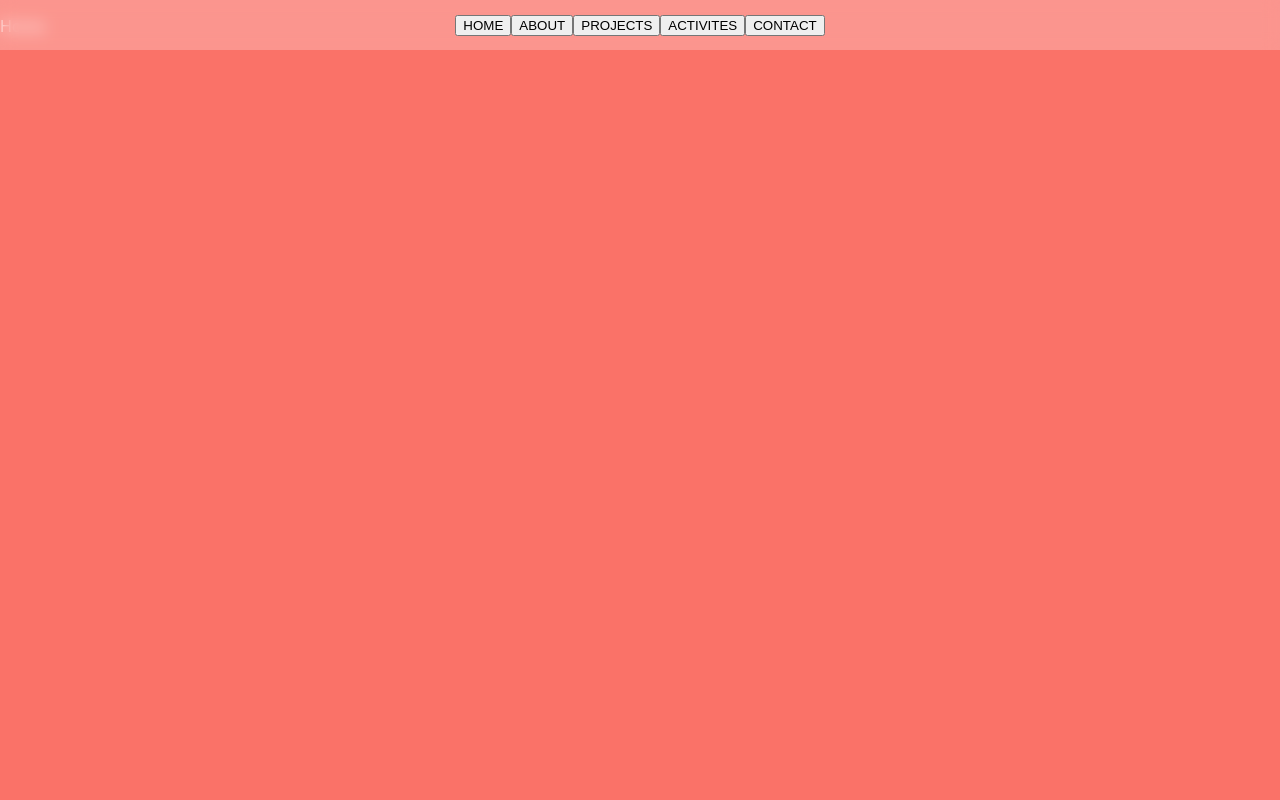
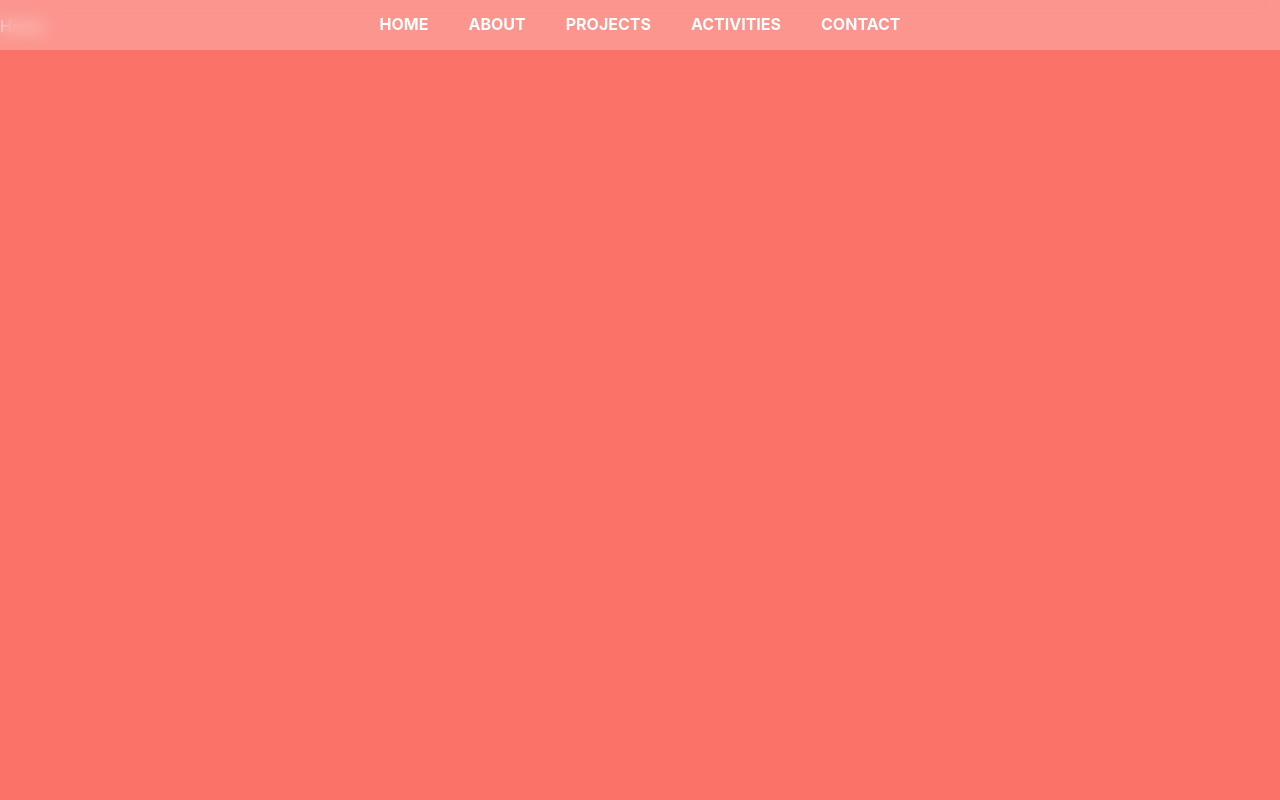
Before and after one commit to AdamMuzz/Personal-Site, a React (Create React App) app: page / in a window 1280 px wide. Shown: the top 800 px of the page. Built offline with nearby package versions, Linux system fonts and the light colour scheme.

Commit message:
made nav bar pretty

```diff
--- a/src/App.css
+++ b/src/App.css
@@ -36,13 +36,3 @@
 .break1 {
   background-image: url('./images/H--A\ break.svg');
 }
-
-#NavBar {
-  background-color: rgba(255, 255, 255, 0.3);
-	backdrop-filter: blur(10px);
-
-	position: fixed;
-	width: 100%;
-	height: 50px;
-	top: 0px;
-}
--- a/src/Header.css
+++ b/src/Header.css
@@ -3,10 +3,33 @@
 	backdrop-filter: blur(8px);
 	display: flex;
 	justify-content: center;
-	align-items: center;
 
 	position: fixed;
 	width: 100%;
 	height: 50px;
 	top: 0px;
 }
+
+.Btn {
+	display: flex;
+	flex-direction: column;
+	justify-content: center;
+	padding-left: 20px;
+	padding-right: 20px;
+	cursor: pointer;
+}
+.Btn p {
+	font-weight: bold;
+	margin: 0;
+}
+.Btn:hover .underline {
+	width: 100%;
+}
+.underline {
+	margin: 0;
+	background-color: white;
+	height: 2.5px;
+	border-width: 0;
+	width: 0;
+	transition: width 0.3s;
+}
--- a/src/Header.js
+++ b/src/Header.js
@@ -8,13 +8,31 @@ import './Header.css';
 function NavBar() {
 	return (
 		<div id='NavBar'>
-			<button>HOME</button>
-			<button>ABOUT</button>
-			<button>PROJECTS</button>
-			<button>ACTIVITES</button>
-			<button>CONTACT</button>
+			<NavBtn name='HOME' />
+			<NavBtn name='ABOUT' />
+			<NavBtn name='PROJECTS' />
+			<NavBtn name='ACTIVITIES' />
+			<NavBtn name='CONTACT' />
 		</div>
 	);
 }
 
+function NavBtn(props) {
+	return (
+		<div className='Btn'>
+			<p>{props.name}</p>
+			<hr className='underline' />
+		</div>
+	);
+}
+
+/*function NavBtn(props) {
+	return (
+		<div className='NavBtn'>
+			<button>{props.name}</button>
+			<hr className='underline' />
+		</div>
+	);
+}*/
+
 export default NavBar;
```
